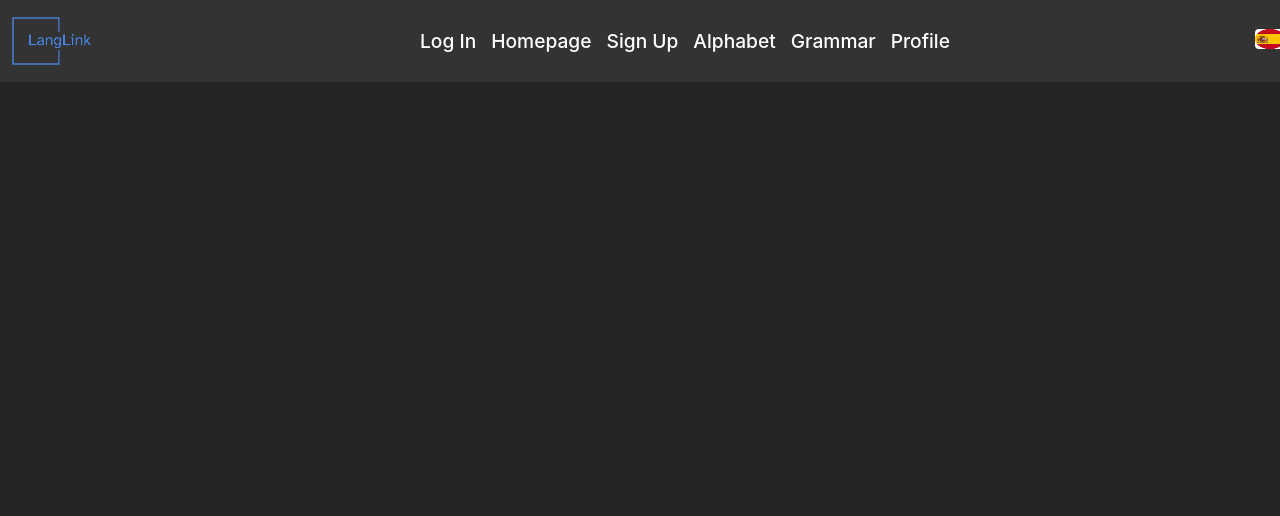
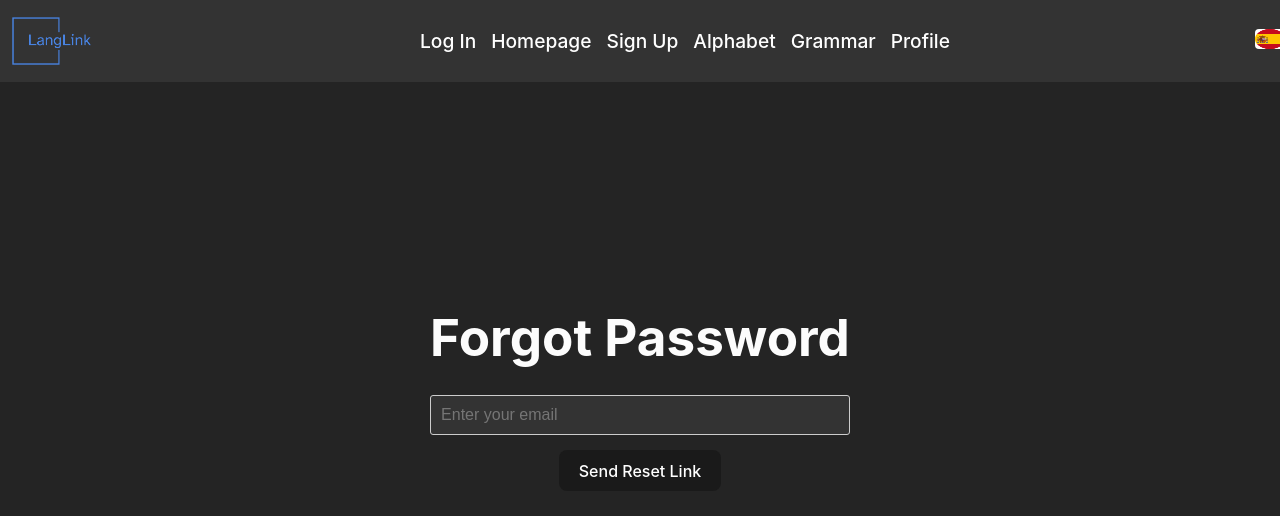
Before and after one commit to LoneRonin/LangLink, a React (Vite) app in the folder 491-senior-project/: page /forgotpassword in a window 1280 px wide. Shown: the top 516 px of the page. Built offline with nearby package versions, Linux system fonts and the light colour scheme.

Commit message:
Forgot Password UI
Need to add pop-up that confirms you sent request

```diff
--- /dev/null
+++ b/491-senior-project/src/ForgotPassword/ForgotPass.css
@@ -0,0 +1,39 @@
+/* .forgot-password {
+    max-width: 400px;
+    margin: 50px auto;
+    padding: 20px;
+    background-color: #000000;
+    border-radius: 5px;
+    box-shadow: 0 0 10px rgba(0,0,0,0.1);
+  } */
+
+  h1 {
+    color: #fcfcfc;
+    text-align: center;
+    margin-bottom: 30px;
+  }
+
+  form {
+    display: flex;
+    flex-direction: column;
+  }
+
+  input {
+    margin-bottom: 15px;
+    padding: 10px;
+    border: 1px solid #ccc;
+    border-radius: 3px;
+  }
+
+  button {
+    background-color: #007bff;
+    color: white;
+    border: none;
+    padding: 10px;
+    cursor: pointer;
+    transition: background-color 0.3s;
+  }
+
+  button:hover {
+    background-color: #0056b3;
+  }
--- /dev/null
+++ b/491-senior-project/src/ForgotPassword/ForgotPass.jsx
@@ -0,0 +1,28 @@
+import React, { useState } from 'react';
+import { useNavigate } from 'react-router-dom';
+
+import './ForgotPass.css';
+
+const Forgotpass = () => {
+    const navigate = useNavigate();
+
+    const handleFormSubmit = (event) => {
+        event.preventDefault();
+        console.log('Form submitted');
+        // Here you would typically validate the form and send it to the server
+        // For now, we'll just redirect to the home page
+        navigate('/');
+    };
+
+    return (
+        <div className="forgot-password">
+            <h1>Forgot Password</h1>
+            <form onSubmit={handleFormSubmit}>
+                <input type="email" placeholder="Enter your email" />
+                <button type="submit">Send Reset Link</button>
+            </form>
+        </div>
+    );
+};
+
+export default Forgotpass;
--- a/491-senior-project/src/Login/Login.jsx
+++ b/491-senior-project/src/Login/Login.jsx
@@ -61,7 +61,7 @@ const Login = () => {
         {loginSuccess && <p className="success-message">Login successful!</p>} {/* Success message */}
 
         <div className="login-links">
-          <a href="#" className="forgot-password">Forgot password?</a>
+          <a href="/forgotpassword" className="forgot-password">Forgot password?</a>
           <a href="/signup" className="signup-link">Create new account</a>
         </div>
       </div>
--- a/491-senior-project/src/main.jsx
+++ b/491-senior-project/src/main.jsx
@@ -11,6 +11,7 @@ import Conjugate from './Conjugate/Conjugate.jsx';
 import Grammar from './Grammar/Grammar.jsx';
 import SentenceEs from './Sentence/Sentence.jsx';
 import SentenceJp from './Sentence/Sentencejp.jsx';
+import Forgotpass from './ForgotPassword/ForgotPass.jsx'
 import './index.css';
 
 // Import flag images (you can replace these with actual paths or URLs)
@@ -68,8 +69,10 @@ const App = () => {
       <Route path="/signup" element={<Signup />} />
       <Route path="/language-selection" element={<LanguageSelection />} />
       <Route path="/profile" element={<Profile />} /> {/* Added route for Profile */}
+      <Route path="/forgotpassword" element={<Forgotpass />} />
     </Routes>
-  </Router>
+
+    </Router>
   );
 };
 
```
